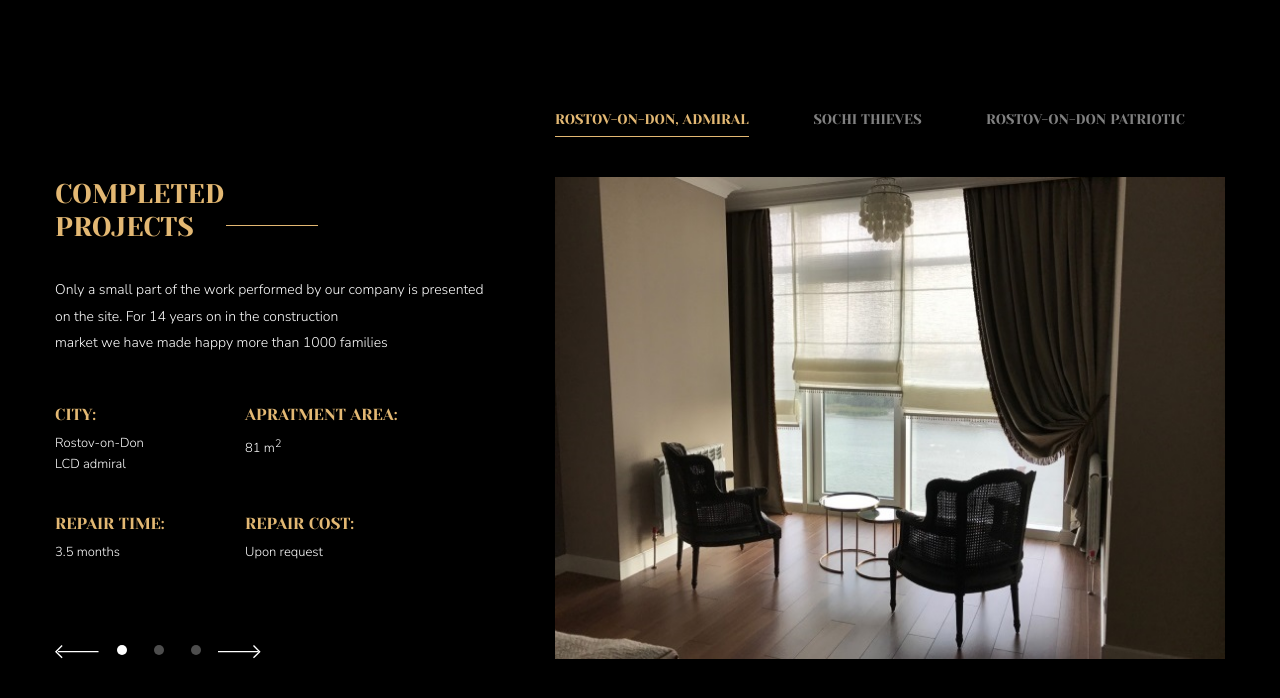
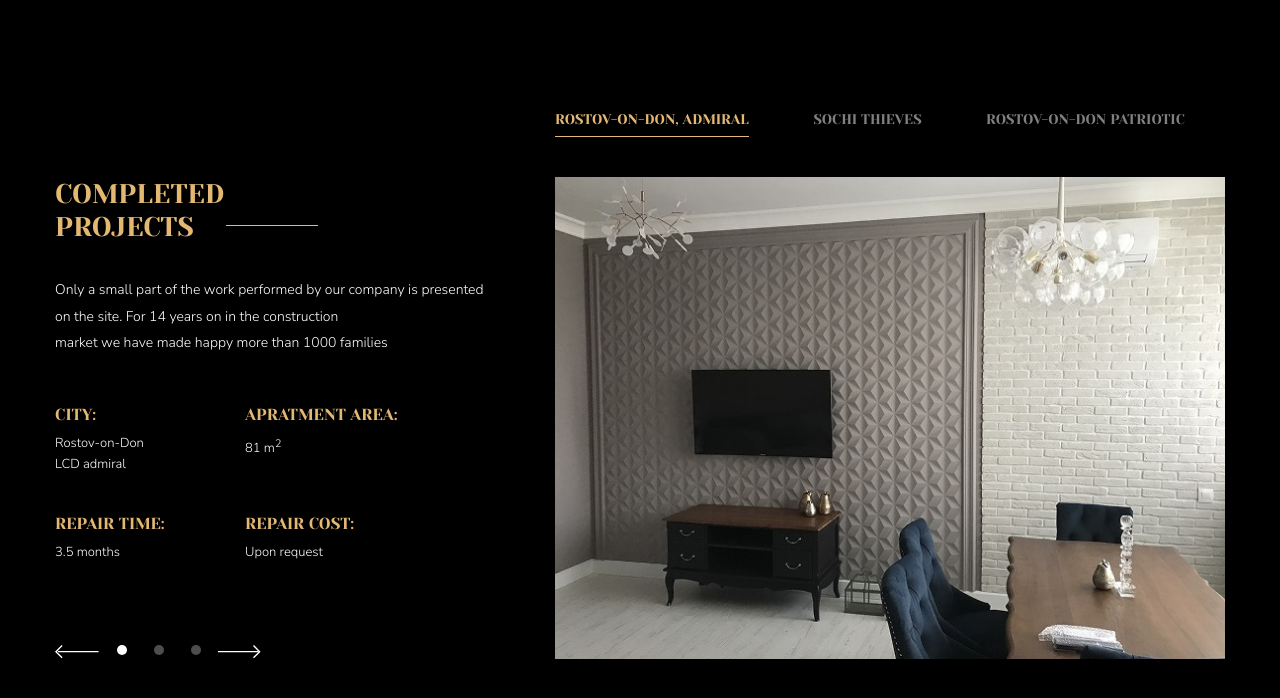
Before and after one commit to Tim32i/SkillFactory_module_42, a plain HTML site: page index.html in a window 1280 px wide. Shown: the top 698 px of the page. Drawn offline with Linux system fonts and the light colour scheme.

Commit message:
Update index.html

```diff
--- a/index.html
+++ b/index.html
@@ -19,7 +19,7 @@
   <div class="info-block" style="display: none;">
     <ul>
       <li>
-        <img src="images/jpg/image1.jpg" alt="">
+        <img src="images/jpg/image2.jpg" alt="">
         <p class="menu__item">Rostov-on-Don, Admiral</p>
         <p class="city">Rostov-on-Don <br>LCD admiral</p>
         <p class="area">81 m<sup>2</p>
```
